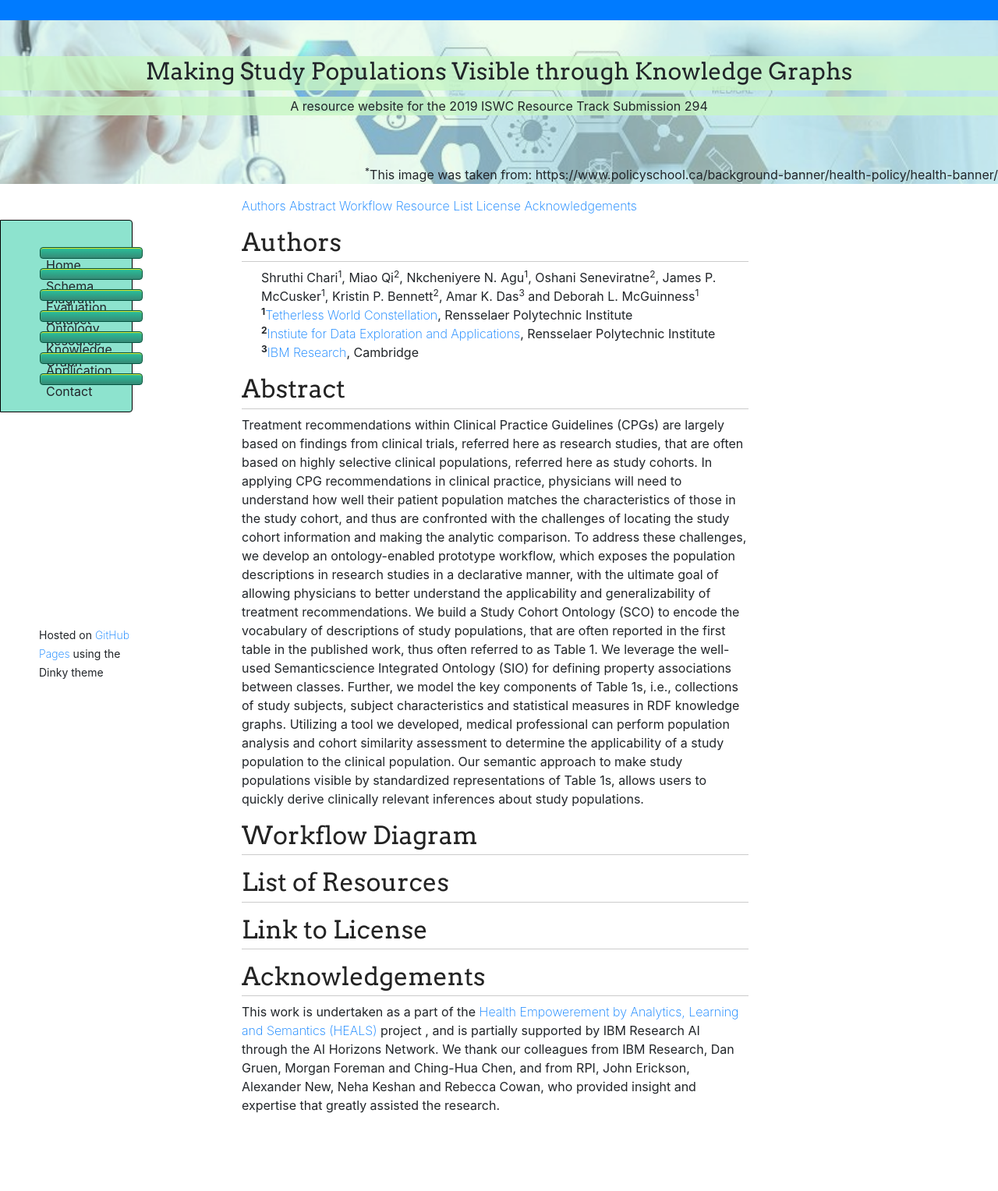
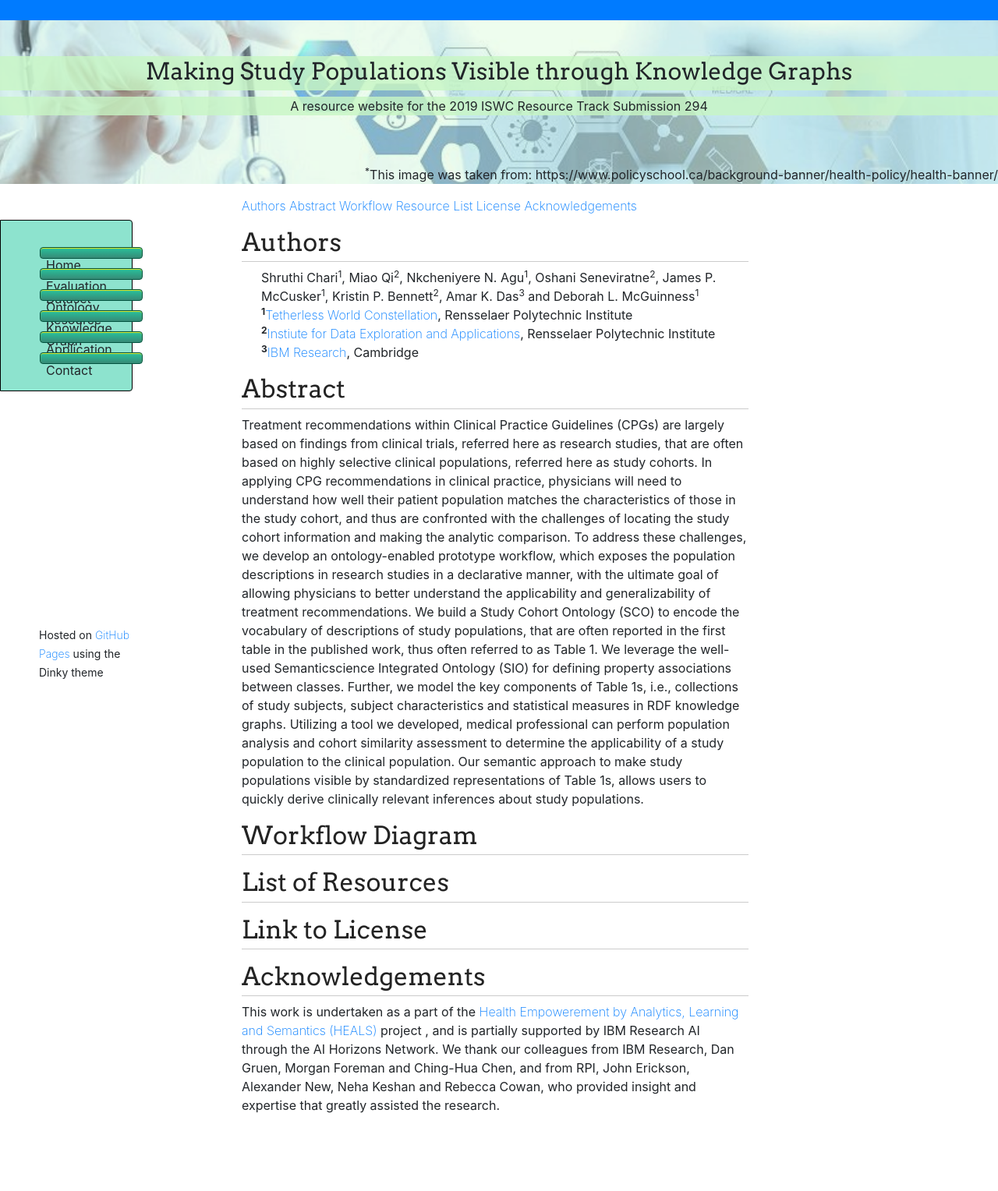
Before and after one commit to tetherless-world/study-cohort-ontology, a Jekyll site: the page built from index.md, in a window 1280 px wide. Shown: the whole page at 78% size. Built offline with Jekyll 4.4.1, drawn with Linux system fonts in a browser that asks for light colours; nearby versions of some CDN libraries; our own code applies the rules of GitHub Pages for plain Markdown files; library files that are not in the unit come from our copies.

Commit message:
Update default.html

```diff
--- a/_layouts/default.html
+++ b/_layouts/default.html
@@ -31,10 +31,7 @@
         <ul class="navbar-nav" style="background-color:#8DE3CE;">
             <li class="nav-item">
                 <a class="nav-link js-scroll-trigger" href="{{site.baseurl}}/index"><strong>Home</strong></a>
-            </li>
-            <li class="nav-item">
-                <a class="nav-link js-scroll-trigger" href="{{site.baseurl}}/schema-diagram"><strong>Schema Diagram</strong></a>
-            </li>
+	    </li>
 	    <li class="nav-item">
                 <a class="nav-link js-scroll-trigger" href="{{site.baseurl}}/papers-used"><strong>Evaluation Dataset</strong></a>
             </li>
```
